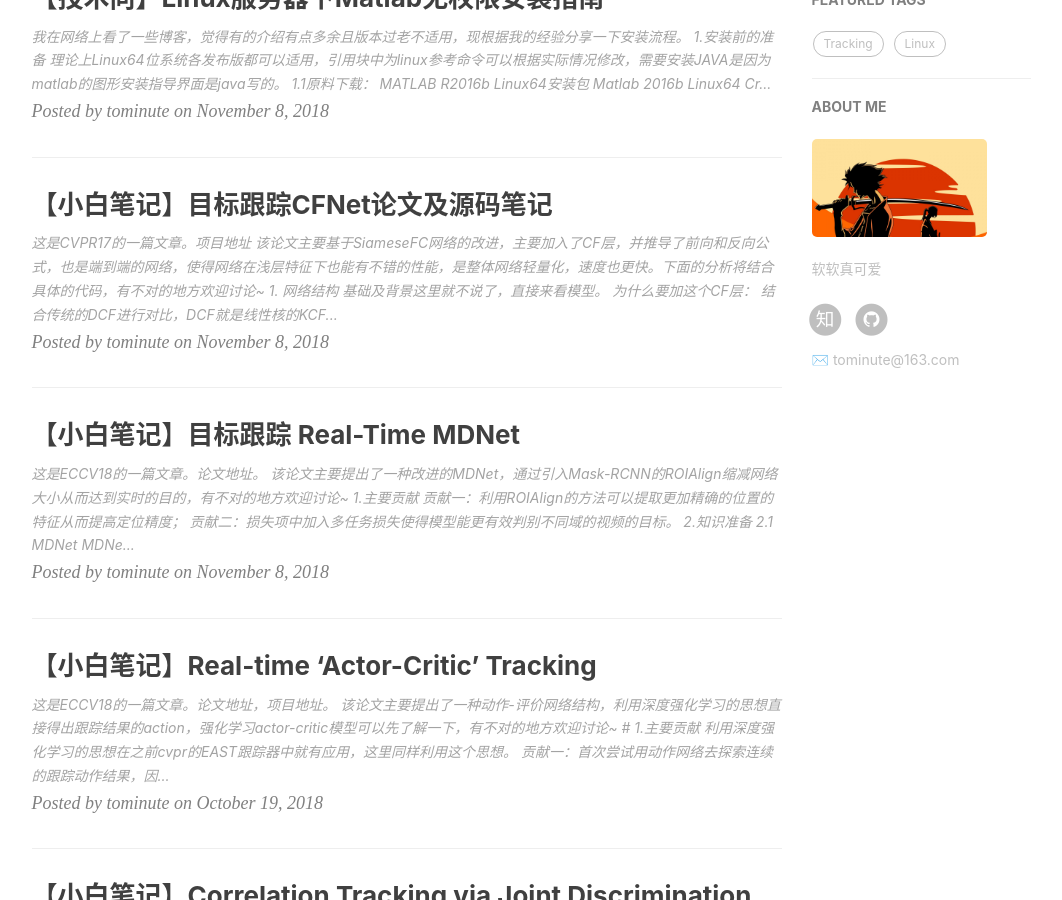
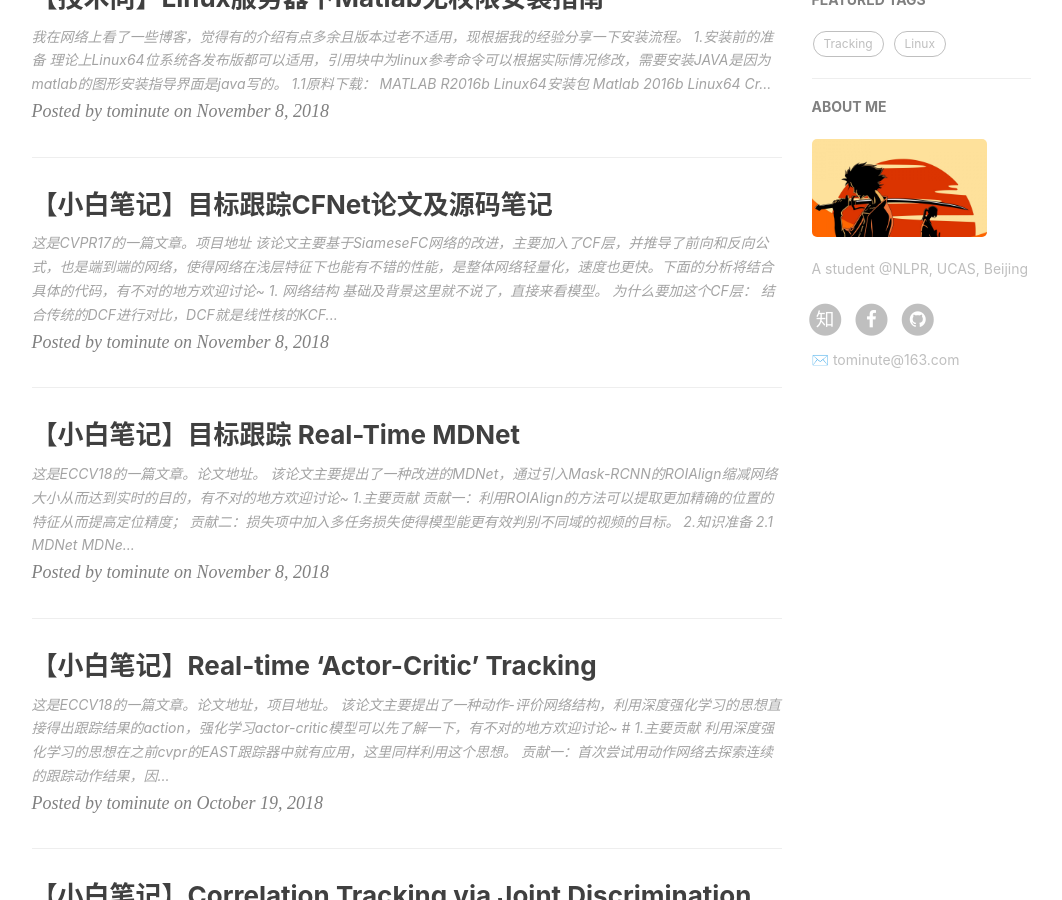
Before and after one commit to tominute/tominute.github.io, a Jekyll site: the page built from index.html, in a window 1280 px wide and 900 px high, scrolled down 487 px. Shown: the whole window, without its empty margins (136-1198 px from the left). Built offline with Jekyll 4.4.1, drawn with Linux system fonts in a browser that asks for light colours; nearby versions of some CDN libraries; the list of posts is cut into pages by our own code; comment, search, counter and statistics services are not loaded; some of the changed lines change nothing that is shown.

Commit message:
new blog

```diff
--- a/_config.yml
+++ b/_config.yml
@@ -3,7 +3,7 @@ title: Tominute Blog
 SEOTitle: Tominute的博客
 header-img: img/background.png
 email: tominute@163.com
-description: "Every failure is leading towards success."
+description: "研究僧写字的地方"
 keyword: "Tominute, tominute Blog"
 url: "http://tominute.github.io"          # your host, for absolute URL
 baseurl: ""      # for example, '/blog' if your blog hosted on 'host/blog'
@@ -11,17 +11,17 @@ github_repo: "https://github.com/tominute.github.io.git" # you code repository
 
 # Sidebar settings
 sidebar: true                           # whether or not using Sidebar.
-sidebar-about-description: "软软真可爱"
+sidebar-about-description: "A student @NLPR, UCAS, Beijing"
 sidebar-avatar: /img/hundun.jpg      # use absolute URL, seeing it's used in both `/` and `/about/`
 
 
 
 # SNS settings
 RSS: false
-# weibo_username:     qiubaiying
+
 zhihu_username:     yu-bin-86
 github_username:    tominute
-
+facebook_username:  tominutebyu
 
 
 
@@ -53,14 +53,11 @@ kramdown:
 
 
 # 评论系统
-# Disqus（https://disqus.com/）
-# disqus_username: qiubaiying
-
 # Gitalk
 gitalk:
   enable: true    #是否开启Gitalk评论
-  clientID: f2c84e7629bb1446c1a4                            #生成的clientID
-  clientSecret: ca6d6139d1e1b8c43f8b2e19492ddcac8b322d0d    #生成的clientSecret
+  clientID: 9749506cca6e392823af                            #生成的clientID
+  clientSecret: e5c80d86fc35475e0e1e3331265aabbb3bc9a3c0    #生成的clientSecret
   repo: tominute.github.io    #仓库名称
   owner: tominute    #github用户名
   admin: tominute
@@ -71,7 +68,7 @@ gitalk:
 
 # Analytics settings
 # Baidu Analytics
-ba_track_id: b50bf2b12b5338a1845e33832976fd68
+#ba_track_id: b50bf2b12b5338a1845e33832976fd68
 
 # Google Analytics
 ga_track_id: 'UA-128955807-1'            # Format: UA-xxxxxx-xx
```
